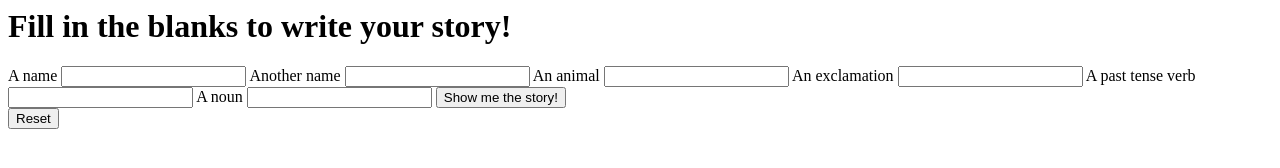
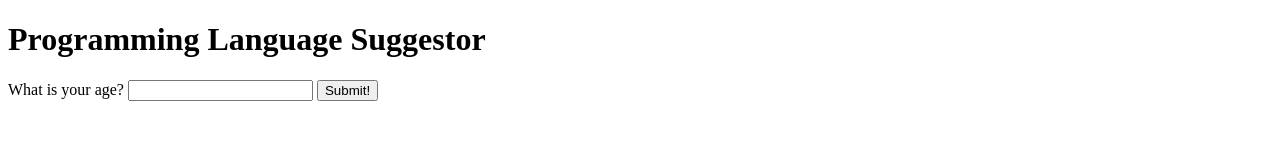
Before and after one commit to helenayele1/Language-Suggestor, a plain HTML site: page index.html in a window 1280 px wide. Drawn offline with Linux system fonts and the light colour scheme.

```diff
--- a/index.html
+++ b/index.html
@@ -1,25 +1,16 @@
-<html lang="en-US">
+<!DOCTYPE html>
+<html>
 <head>
   <link rel="stylesheet" href="css/styles.css" type="text/css">
-  <script src="js/scripts.js"></script>
-  <title>A fantastical adventure</title>
+  <script src="scripts.js"></script>
 </head>
+
 <body>
-  <h1>Fill in the blanks to write your story!</h1>
+
+  <h1>Programming Language Suggestor</h1>
+
   <form>
-    <label for="person1Input">A name</label>
-    <input id="person1Input" type="text" name="person1Input">
-    <label for="person2Input">Another name</label>
-    <input id="person2Input" type="text" name="person2Input">
-    <label for="animalInput">An animal</label>
-    <input id="animalInput" type="text" name="animalInput">
-    <label for="exclamationInput">An exclamation</label>
-    <input id="exclamationInput" type="text" name="exclamationInput">
-    <label for="verbInput">A past tense verb</label>
-    <input id="verbInput" type="text" name="verbInput">
-    <label for="nounInput">A noun</label>
-    <input id="nounInput" type="text" name="nounInput">
-    <button type="submit">Show me the story!</button>
-    <br />
-    <button type="button" class="hidden" id="reset">Reset</button>
+    <label for="age">What is your age?</label>
+    <input id="age" type="number">
+    <button type="submit">Submit!</button>
   </form>
```
